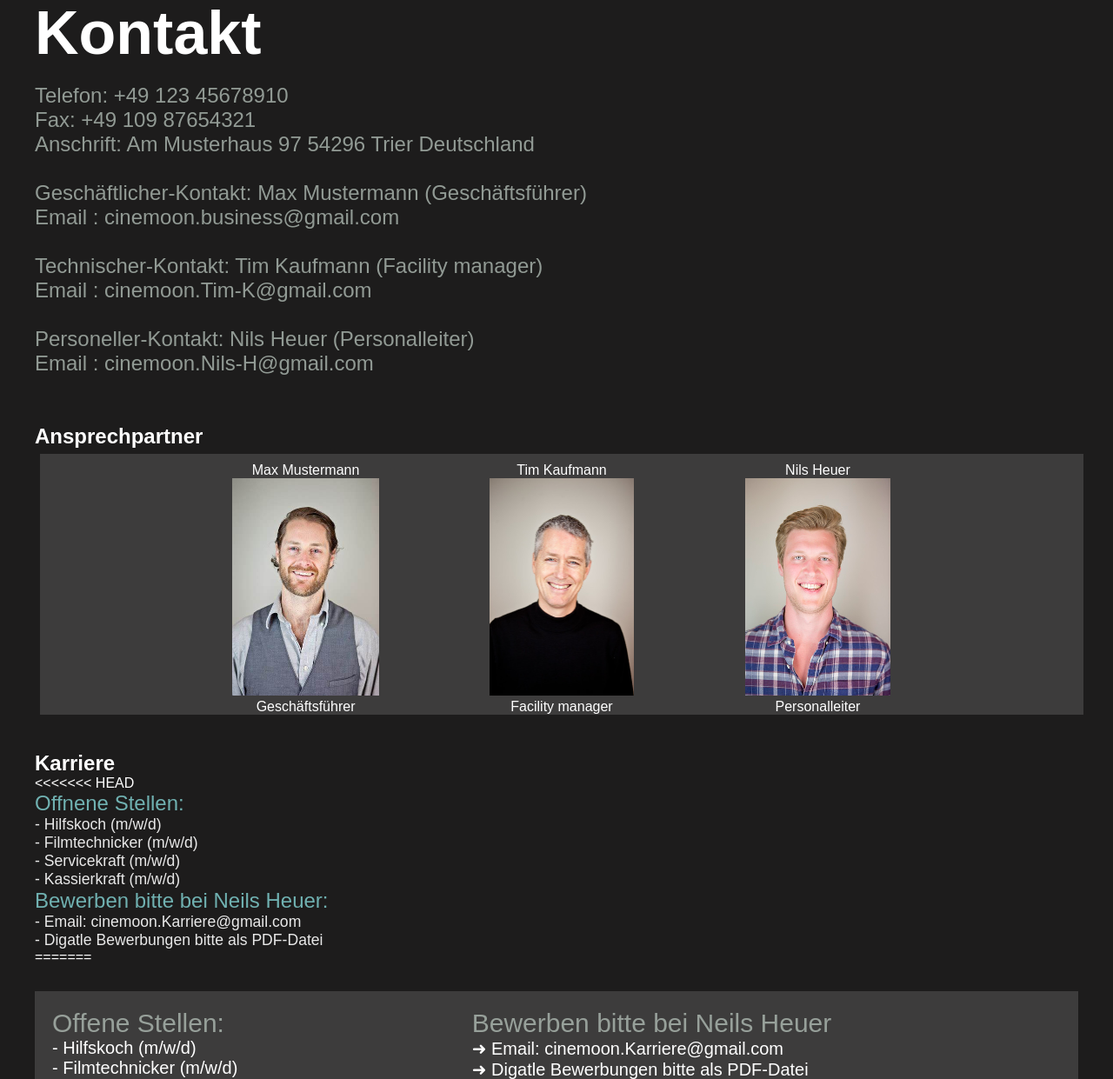
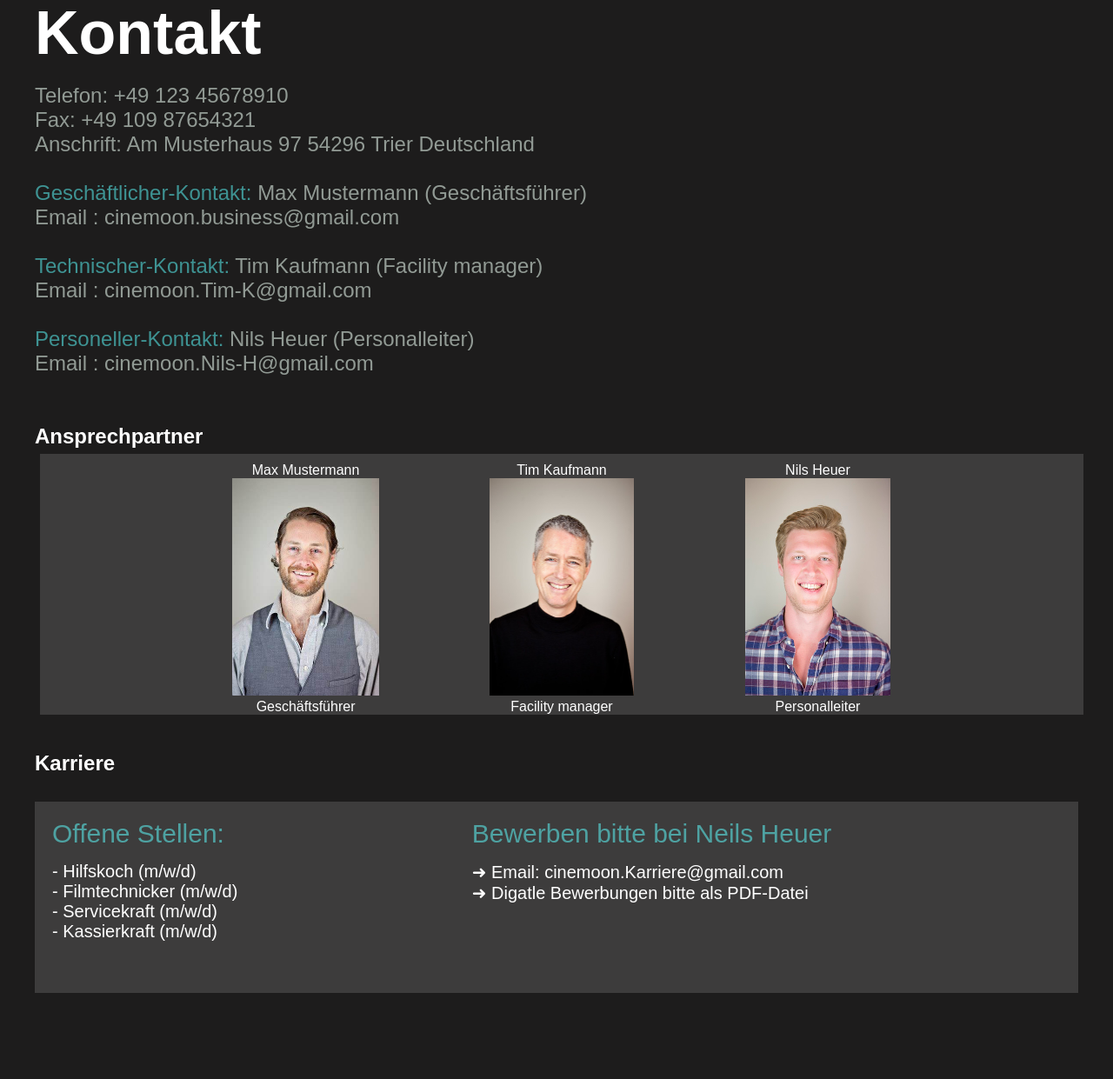
Before and after one commit to KimJCode/cinemoon, a PHP site: page /Kontaktseite.php in a window 1280 px wide. Shown: the part 292-1533 px from the top of the page at 87% size. Run offline with PHP 8.4, Linux system fonts and the light colour scheme.

Commit message:
merge resolve kontaktseite

```diff
--- a/Kontaktseite.php
+++ b/Kontaktseite.php
@@ -59,21 +59,6 @@
 
                  <br><br>
                  <h2> Karriere </h2>
-<<<<<<< HEAD
-               <section id = "box">
-                   <p id="karriere">
-                        <span class="Ueberschrift">Offnene Stellen:</span> <br>
-                        - Hilfskoch (m/w/d) <br>
-                        - Filmtechnicker (m/w/d) <br>
-                        - Servicekraft (m/w/d) <br>
-                        - Kassierkraft (m/w/d)
-                   <p>
-                        <span class="Ueberschrift">Bewerben bitte bei Neils Heuer:</span> <br>
-                        - Email: cinemoon.Karriere@gmail.com <br>
-                        - Digatle Bewerbungen bitte als PDF-Datei <br>
-                   </p>
-                </section>
-=======
                  <div class="KontaktBox">
                     <div style="width: 45%;" class="KontaktBoxElement">
                       <ul style="list-style: none;">
@@ -95,7 +80,6 @@
                     </div>
                </div>
                 <br><br>
->>>>>>> 5628fae6d7b0b37c5d0e2c043cc4248ccb43ed77
             </article>
         </main>
 
--- a/Medien/CSS/styleKontakt.css
+++ b/Medien/CSS/styleKontakt.css
@@ -28,8 +28,7 @@ div.highlight p#beschreibung {
     padding-right: 35px;
     background: #2efef700;
 }
-<<<<<<< HEAD
-section#box {
+/*section#box {
     display:flex;
     justify-content: start;
     gap: 25%;
@@ -46,8 +45,8 @@ span.Ueberschrift{
 section#box p{
     font-size: 1.1rem;
     color: rgb(233, 233, 233);
-}
-/*.das-Element2 {
+}*/
+.das-Element2 {
     margin: 35px;
     padding: 6px;
     background: #2efef700;
@@ -55,14 +54,12 @@ section#box p{
     color: rgb(223, 223, 223);
     font-size: 20px;
 }
-=======
 
->>>>>>> 5628fae6d7b0b37c5d0e2c043cc4248ccb43ed77
 
 .Unter-Ueberschrift {
     color:rgba(93, 255, 255, 0.527);
     padding-bottom: 15px;
-}*/
+}
 
 .aussenrum {
     text-align: center;
```
